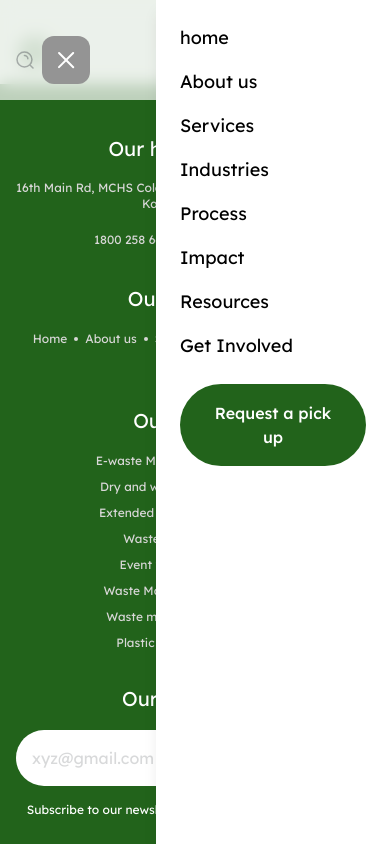
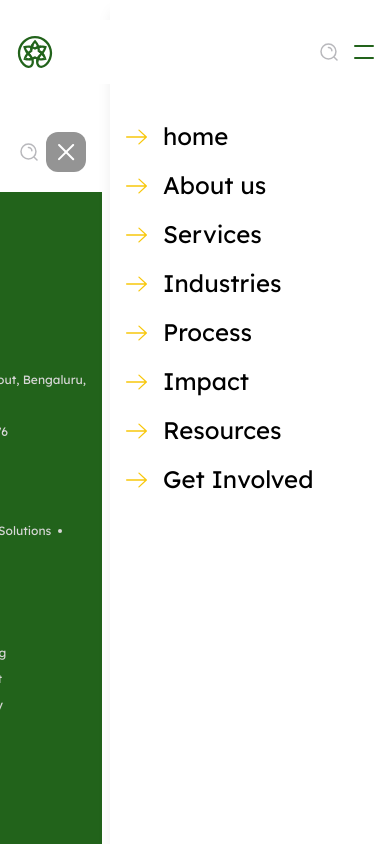
Before and after one commit to Ultroneous-Technologies-LLP/waste-managment, a Next.js app: page /layout in a window 390 px wide. Both pictures are taken after a click on the button 364 px from the left and 52 px from the top of the page. Shown: the top 844 px of the page. Built offline with nearby package versions, Linux system fonts and the light colour scheme.

Commit message:
feat: add side bar

```diff
--- /dev/null
+++ b/src/components/icons/Arrow.tsx
@@ -0,0 +1,31 @@
+import { SVGProps } from "react";
+
+const Arrow = ({
+  width = 21,
+  height = 32,
+  ...svgProps
+}: SVGProps<SVGSVGElement>) => {
+  return (
+    <>
+      <svg
+        viewBox="0 0 32 23"
+        fill="none"
+        xmlns="http://www.w3.org/2000/svg"
+        width={width}
+        height={height}
+        role="img"
+        {...svgProps}
+      >
+        <path
+          d="M1 11.5L31 11.5M31 11.5L19.75 22M31 11.5L19.75 1"
+          stroke="currentColor"
+          strokeWidth="2"
+          strokeLinecap="round"
+          strokeLinejoin="round"
+        />
+      </svg>
+    </>
+  );
+};
+
+export default Arrow;
--- a/src/components/icons/Search.tsx
+++ b/src/components/icons/Search.tsx
@@ -3,6 +3,7 @@ import { SVGProps } from "react";
 const Search = ({
   width = 18,
   height = 18,
+  opacity = 1,
   ...svgProps
 }: SVGProps<SVGSVGElement>) => {
   return (
@@ -16,9 +17,9 @@ const Search = ({
       {...svgProps}
     >
       <path
-        opacity="0.3"
+        opacity={opacity}
         d="M13.6922 13.8L17 17M8.42857 4.42857C10.3221 4.42857 11.8571 5.9636 11.8571 7.85714M15.9333 8.46667C15.9333 12.5904 12.5904 15.9333 8.46667 15.9333C4.34294 15.9333 1 12.5904 1 8.46667C1 4.34294 4.34294 1 8.46667 1C12.5904 1 15.9333 4.34294 15.9333 8.46667Z"
-        stroke="#141420"
+        stroke="currentColor"
         strokeWidth="1.5"
         strokeLinecap="round"
       />
--- a/src/components/icons/index.ts
+++ b/src/components/icons/index.ts
@@ -5,5 +5,15 @@ import LinkedIn from "./LinkedIn";
 import Dribble from "./Dribble";
 import Behance from "./Behance";
 import Cross from "./Cross";
+import Arrow from "./Arrow";
 
-export { DropDown, Search, Instagram, LinkedIn, Dribble, Behance, Cross };
+export {
+  DropDown,
+  Search,
+  Instagram,
+  LinkedIn,
+  Dribble,
+  Behance,
+  Cross,
+  Arrow,
+};
--- a/src/components/layout/Header.tsx
+++ b/src/components/layout/Header.tsx
@@ -1,4 +1,5 @@
 "use client";
+
 import Image from "next/image";
 import { Button, Container } from "@/components/common";
 import { Cross, DropDown, Search } from "@/components/icons";
@@ -9,26 +10,34 @@ import clsx from "clsx";
 
 interface HeaderProps {
   data: header;
+  sidebarOpen?: boolean; // state from parent
+  onMenuOpen?: () => void;
+  onMenuClose?: () => void;
 }
 
-const Header: FC<HeaderProps> = ({ data }) => {
-  const [menuOpen, setMenuOpen] = useState(false);
+const Header: FC<HeaderProps> = ({
+  data,
+  sidebarOpen,
+  onMenuOpen,
+  onMenuClose,
+}) => {
+  const [searchOpen, setSearchOpen] = useState(false);
   return (
-    <nav className="w-full fixed top-0 left-1/2 -translate-x-1/2 z-50 pt-5 max-w-335 mx-auto backdrop-blur-[8px] bg-white/70">
+    <nav className="w-full fixed top-0 left-1/2 -translate-x-1/2 z-50 pt-5 max-w-335 mx-auto">
       <Container
         as="header"
         className={clsx(
-          "md:bg-[#f7f7f7] rounded-full p-4 flex items-center transition-all duration-500 ease-in",
+          "md:bg-[#f7f7f7] rounded-full p-4 flex items-center transition-all duration-500 ease-in bg-white",
           {
-            "justify-start gap-2": menuOpen,
-            "justify-between gap-12": !menuOpen,
+            "justify-end gap-2": sidebarOpen,
+            "justify-between gap-12": !sidebarOpen,
           }
         )}
       >
         <div
           className={clsx(
             "xl:max-w-15 xl:w-full transition-all duration-500 ease-in",
-            { hidden: menuOpen }
+            { hidden: sidebarOpen || searchOpen }
           )}
         >
           <Image
@@ -70,7 +79,12 @@ const Header: FC<HeaderProps> = ({ data }) => {
         </div>
         <div className="xl:max-w-98 w-full hidden md:flex gap-4">
           <div className="bg-white px-3 py-4.5 rounded-full flex gap-2 items-center max-w-46.5 w-full">
-            <Search width={16} height={16} />
+            <Search
+              width={16}
+              height={16}
+              className="text-[#141420]"
+              opacity="0.3"
+            />
             <label htmlFor="searchInput" className="sr-only">
               Search input
             </label>
@@ -87,56 +101,58 @@ const Header: FC<HeaderProps> = ({ data }) => {
             {data.headerButton.label}
           </Button>
         </div>
-        <div className="flex items-center gap-4 md:hidden">
-          <Search />
+        <div
+          className={clsx("md:hidden", {
+            "w-full": searchOpen,
+            "flex items-center gap-4": !searchOpen,
+          })}
+        >
+          {!searchOpen ? (
+            <>
+              <Search
+                onClick={() => setSearchOpen(true)}
+                className="text-[#141420]"
+                opacity="0.3"
+              />
               <button
                 aria-label="Open menu"
-            onClick={() => setMenuOpen(true)}
-            className={clsx("flex flex-col", { hidden: menuOpen })}
+                onClick={onMenuOpen}
+                className={clsx("flex flex-col", {
+                  hidden: sidebarOpen || searchOpen,
+                })}
               >
                 <span className="block w-5 h-0.5 bg-primary-green rounded-full mb-2.5"></span>
                 <span className="block w-5 h-0.5 bg-primary-green rounded-full"></span>
               </button>
+            </>
+          ) : (
+            <div className="flex items-center w-full bg-white px-3 py-2 rounded-full border border-primary-green/40 shadow-[0_0_0_4px_#22631B1F]">
+              <Search className="text-black mr-2" />
+              <input
+                autoFocus
+                placeholder="Search"
+                className="w-full outline-none text-base text-black"
+              />
+              <button
+                aria-label="Close search"
+                onClick={() => setSearchOpen(false)}
+                className="ml-2"
+              >
+                <Cross className="text-black" />
+              </button>
+            </div>
+          )}
         </div>
         <button
-          onClick={() => setMenuOpen(false)}
           aria-label="Close menu"
+          onClick={onMenuClose}
           className={clsx(
-            "size-12 rounded-xl bg-[#949494] grid place-content-center transition-all duration-500 ease-in",
-            { block: menuOpen, hidden: !menuOpen }
+            "size-10 rounded-xl bg-[#949494] grid place-content-center transition-all duration-300 ease-in",
+            { block: sidebarOpen, hidden: !sidebarOpen || searchOpen }
           )}
         >
           <Cross className="text-white" />
         </button>
-        <div
-          className={`fixed top-0 right-0 h-screen w-3/5 bg-white shadow-lg z-50 transform transition-transform duration-1000 xl:hidden ${
-            menuOpen ? "translate-x-0" : "translate-x-full"
-          }`}
-        >
-          <div className="p-6 flex flex-col gap-6">
-            <ul className="flex flex-col gap-4 text-lg">
-              {data.headerLinks.map((value) => (
-                <li key={value.label}>
-                  <Link
-                    href={value.href}
-                    className="block text-black font-light"
-                    onClick={() => setMenuOpen(false)}
-                  >
-                    {value.label}
-                  </Link>
-                </li>
-              ))}
-            </ul>
-
-            {/* Mobile Button */}
-            <Button
-              aria-label={data.headerButton.ariaLabel}
-              className="mt-auto"
-            >
-              {data.headerButton.label}
-            </Button>
-          </div>
-        </div>
       </Container>
     </nav>
   );
--- /dev/null
+++ b/src/components/layout/Sidebar.tsx
@@ -0,0 +1,54 @@
+import { FC } from "react";
+import { header } from "@/types/layout-type";
+import Image from "next/image";
+import clsx from "clsx";
+import { Arrow } from "../icons";
+
+interface SidebarProps {
+  sidebarOpen: boolean;
+  onClick: () => void;
+  data: header;
+}
+
+const Sidebar: FC<SidebarProps> = ({ onClick, sidebarOpen, data }) => {
+  return (
+    <aside
+      className={clsx(
+        "fixed top-0 right-0 h-full w-70 bg-white shadow-lg z-40 transition-transform duration-300 ease-in-out pt-6",
+        {
+          "translate-x-0": sidebarOpen,
+          "translate-x-full": !sidebarOpen,
+        }
+      )}
+    >
+      <div className="p-4">
+        <div className="pb-12">
+          <Image
+            alt={data.headerLogo.alt}
+            src={data.headerLogo.src}
+            title={data.headerLogo.alt}
+            width={60}
+            height={65}
+            className="w-8.5 h-8 md:w-15 md:h-14 ml-auto mr-0"
+          />
+        </div>
+        <ul className="space-y-4">
+          {data.headerLinks.map((link) => (
+            <li key={link.label} className="flex gap-4 items-center group">
+              <Arrow className="text-primary-yellow transition-all duration-500 ease-in-out group-hover:text-primary-green group-hover:translate-x-1 group-hover:scale-150" />
+              <a
+                href={link.href}
+                onClick={onClick}
+                className="text-black text-2xl/snug font-normal transition-all duration-500 ease-in-out group-hover:font-medium group-hover:text-primary-green block"
+              >
+                {link.label}
+              </a>
+            </li>
+          ))}
+        </ul>
+      </div>
+    </aside>
+  );
+};
+
+export default Sidebar;
--- a/src/components/layout/index.ts
+++ b/src/components/layout/index.ts
@@ -1,4 +1,5 @@
 import Header from "./Header";
 import Footer from "./Footer";
+import Sidebar from "./Sidebar";
 
-export { Header, Footer };
+export { Header, Footer, Sidebar };
--- a/src/pages/layout.tsx
+++ b/src/pages/layout.tsx
@@ -1,15 +1,44 @@
-import { Footer, Header } from "@/components/layout";
-import { ReactNode } from "react";
+"use client";
+
+import { Footer, Header, Sidebar } from "@/components/layout";
+import { ReactNode, useState, useEffect } from "react";
 import data from "@/content/layout.json";
 import { layoutData } from "@/types/layout-type";
+import clsx from "clsx";
 
 export default function Layout({ children }: { children: ReactNode }) {
   const layoutData = data as layoutData;
+  const [sidebarOpen, setSidebarOpen] = useState(false);
+
+  useEffect(() => {
+    if (sidebarOpen) {
+      document.body.style.overflow = "hidden";
+    } else {
+      document.body.style.overflow = "auto";
+    }
+  }, [sidebarOpen]);
+
   return (
-    <>
-      <Header data={layoutData.header} />
-      <main>{children}</main>
-      <Footer data={layoutData.footer} />
-    </>
+    <div className="relative min-h-screen">
+      <Sidebar
+        onClick={() => setSidebarOpen(false)}
+        sidebarOpen={sidebarOpen}
+        data={layoutData.header}
+      />
+      <div
+        className={clsx("transition-transform duration-300 ease-in-out", {
+          "min-h-screen -translate-x-72": sidebarOpen,
+        })}
+      >
+        <Header
+          data={layoutData.header}
+          sidebarOpen={sidebarOpen}
+          onMenuOpen={() => setSidebarOpen(true)}
+          onMenuClose={() => setSidebarOpen(false)}
+        />
+        <main className="pt-24">{children}</main>
+        <Footer data={layoutData.footer} />
+      </div>
+    </div>
   );
 }
--- a/src/styles/globals.css
+++ b/src/styles/globals.css
@@ -3,6 +3,7 @@
 @theme inline {
   --font-lexend: "Lexend", sans-serif;
   --color-primary-green: #22631b;
+  --color-primary-yellow: #f8c70c;
   --color-light-silver: #d8d7d7;
 }
 
```
Lines whose indentation alone changed are shown as unchanged.
